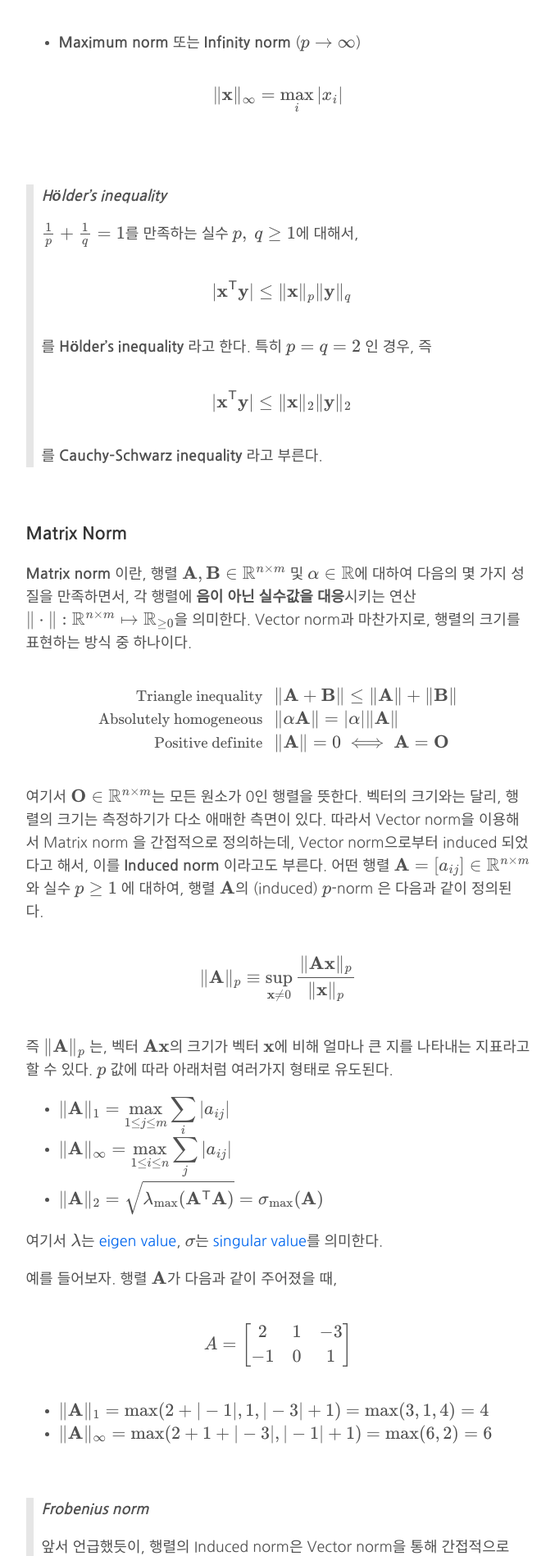
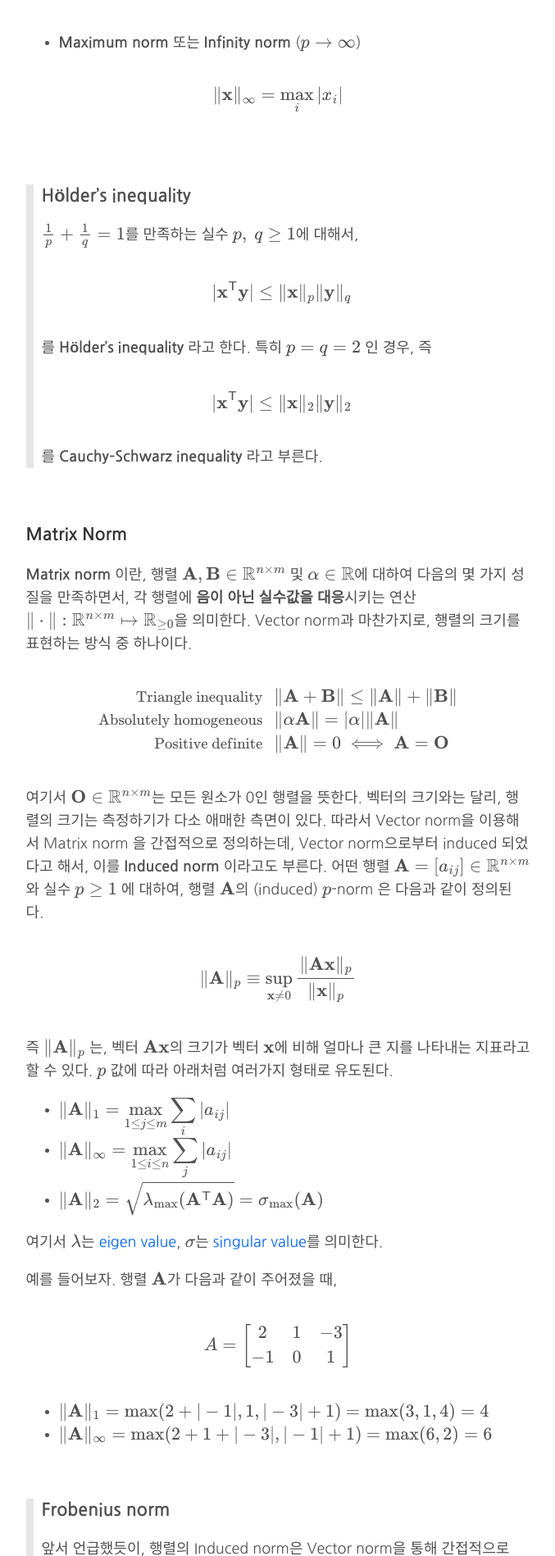
Before and after one commit to gem763/gem763.github.io, a Jekyll site: the page built from _posts/2018-02-01-Norm-Trace-Determinant.md, in a window 1280 px wide. Shown: the part 1669-3567 px from the top of the page at 82% size, without its empty margins (301-978 px from the left). Built offline with Jekyll 4.4.1, drawn with Linux system fonts in a browser that asks for light colours; formulas are drawn with MathJax 3; comment, search, counter and statistics services are not loaded.

Commit message:
Uploaded by https://stackedit.io/

```diff
--- a/_posts/2018-02-01-Norm-Trace-Determinant.md
+++ b/_posts/2018-02-01-Norm-Trace-Determinant.md
@@ -55,7 +56,7 @@ excerpt_separator: <!--more-->
 
 <br/>
 
-> **_Hölder's inequality_**
+> <big>**Hölder's inequality**</big>
 >
 ><span><script type="math/tex">\frac{1}{p}+\frac{1}{q}=1</script></span>를 만족하는 실수 <span><script type="math/tex">p, ~q \ge 1</script></span>에 대해서,
 ><div class="math"><script type="math/tex; mode=display">
@@ -108,7 +109,7 @@ excerpt_separator: <!--more-->
 
 <br/>
 
-> **_Frobenius norm_**
+> <big>**Frobenius norm**</big>
 >
 > 앞서 언급했듯이, 행렬의 Induced norm은 Vector norm을 통해 간접적으로 표현된다. 이와는 별개로, **행렬 자체의 각 원소를 이용해서 행렬의 크기를 정의**하는 방법이 있다. 이를 **Entrywise norm**이라고 한다. 행렬 <span><script type="math/tex">\mathbf{A}</script></span>의 (entrywise) <span><script type="math/tex">p</script></span>-norm 은 다음과 같이 정의된다.
 ><div class="math"><script type="math/tex; mode=display">
@@ -163,7 +164,7 @@ Determinant가 재귀적인 이유는, Minor인 <span><script type="math/tex">\m
 
 <br/>
 
-> **_Cofactor expansion의 일반화_**
+> <big>**Cofactor expansion의 일반화**</big>
 >
 > 위의 Determinant 정의에서 나오는 Cofactor expansion은 임의의 열(이나 행) **한 개**를 선택하고, 해당 열(이나 행)을 따라서 <span><script type="math/tex">\mathbf{A}</script></span>의 원소와 코팩터의 원소를 서로 곱한다. 이는 좀더 일반화 할 수 있다. <span><script type="math/tex">\mathbf{A}</script></span>의 원소와 코팩터의 원소를 **각기 다른 열(이나 행)에서 선택**하는 것이다. 임의의 (<span><script type="math/tex">h,k</script></span>)-열에 대해서,
 ><div class="math"><script type="math/tex; mode=display">
```
Also changed, not shown: other parts of _posts/2018-02-01-Norm-Trace-Determinant.md (+2 -1 lines).
